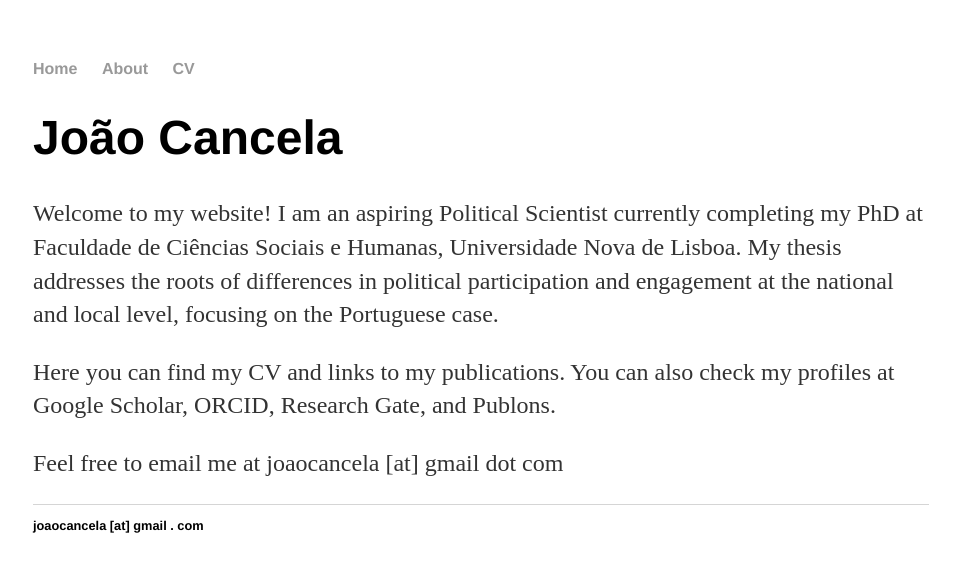
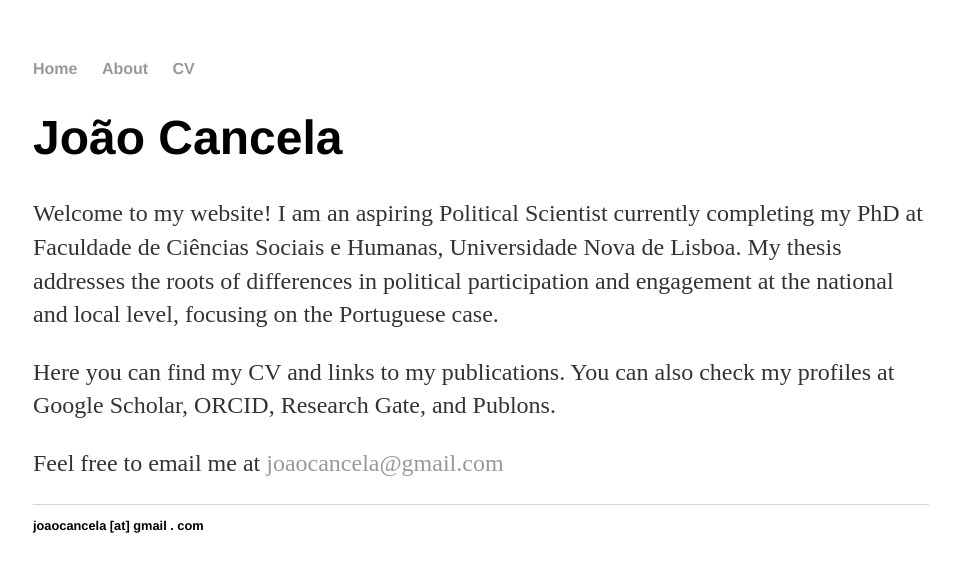
Before and after one commit to joaocancela/joaocancela.github.io, a Jekyll site: the page built from index.html, in a window 1280 px wide. Shown: the top 572 px of the page, without its empty margins (159-1119 px from the left). Built offline with Jekyll 4.4.1, drawn with Linux system fonts in a browser that asks for light colours.

Commit message:
Update index.html

```diff
--- a/index.html
+++ b/index.html
@@ -6,6 +6,6 @@ title: João Cancela
 	<h1>João Cancela</h1>
 	<p> Welcome to my website! I am an aspiring Political Scientist currently completing my PhD at Faculdade de Ciências Sociais e Humanas, Universidade Nova de Lisboa. My thesis addresses the roots of differences in political participation and engagement at the national and local level, focusing on the Portuguese case. </p>
 	<p> Here you can find my CV and links to my publications. You can also check my profiles at Google Scholar, ORCID, Research Gate, and Publons.</p>
-	<p> Feel free to email me at joaocancela [at] gmail dot com </p>
+	<p> Feel free to email me at <a href=mailto:joaocancela@gmail.com>joaocancela@gmail.com </a> </p>
 
 </div><!-- /.blurb -->
```
